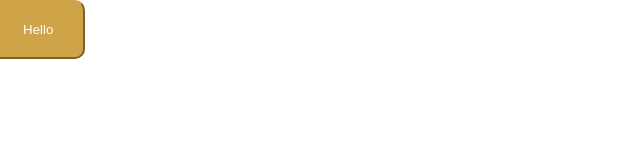
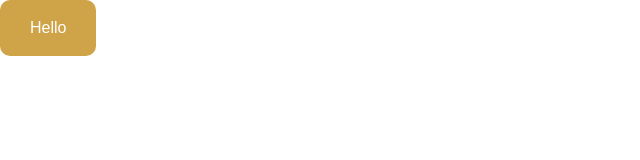
Before and after one commit to CDiala/school-finder, a React (Create React App) app in the folder client/: page / in a window 1280 px wide. Shown: the top 160 px of the page, without its empty margins (0-640 px from the left). Built offline with nearby package versions, Linux system fonts and the light colour scheme.

Commit message:
Added more styles

```diff
--- a/client/src/components/shared/Button/Button.css
+++ b/client/src/components/shared/Button/Button.css
@@ -1,9 +1,18 @@
 .btn {
   background-color: #cfa348;
-  border-color: #cfa348;
+  border: none;
   border-radius: 10px;
   color: #ffffff;
+  font-size: 16px;
+  line-height: 16px;
   outline: none;
-  margin-left: -9px;
   padding: 20px 30px;
+  transition: all 0.6s cubic-bezier(0.175, 0.885, 0.32, 1.275);
 }
+
+.btn:hover {
+  background-color: bisque;
+  color: black;
+  cursor: pointer;
+  width: 100%;
+}
```
